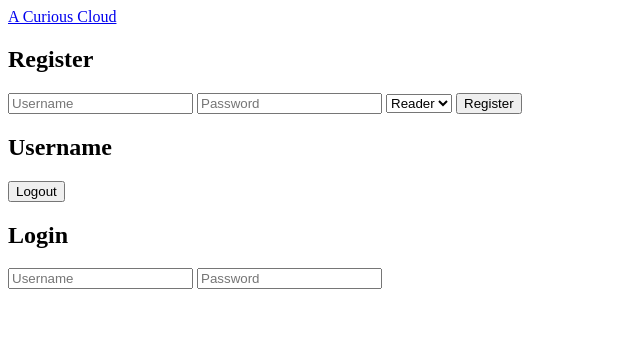
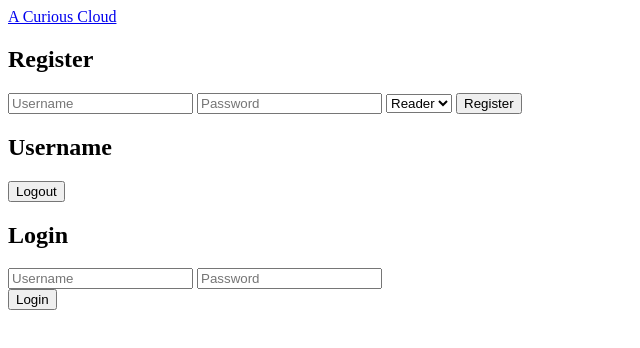
Before and after one commit to teli203/A-Curious-Cloud, a website: page index.html in a window 1280 px wide. Shown: the whole page, without its empty margins (0-640 px from the left). Drawn offline with Linux system fonts and the light colour scheme.

Commit message:
finished nav section

```diff
--- a/index.html
+++ b/index.html
@@ -51,6 +51,7 @@
                     placeholder="Password"
                     />
             </form>
+            <button id="login-button" type="submit">Login</button>
         </div>
     </div>
    </div>
```
